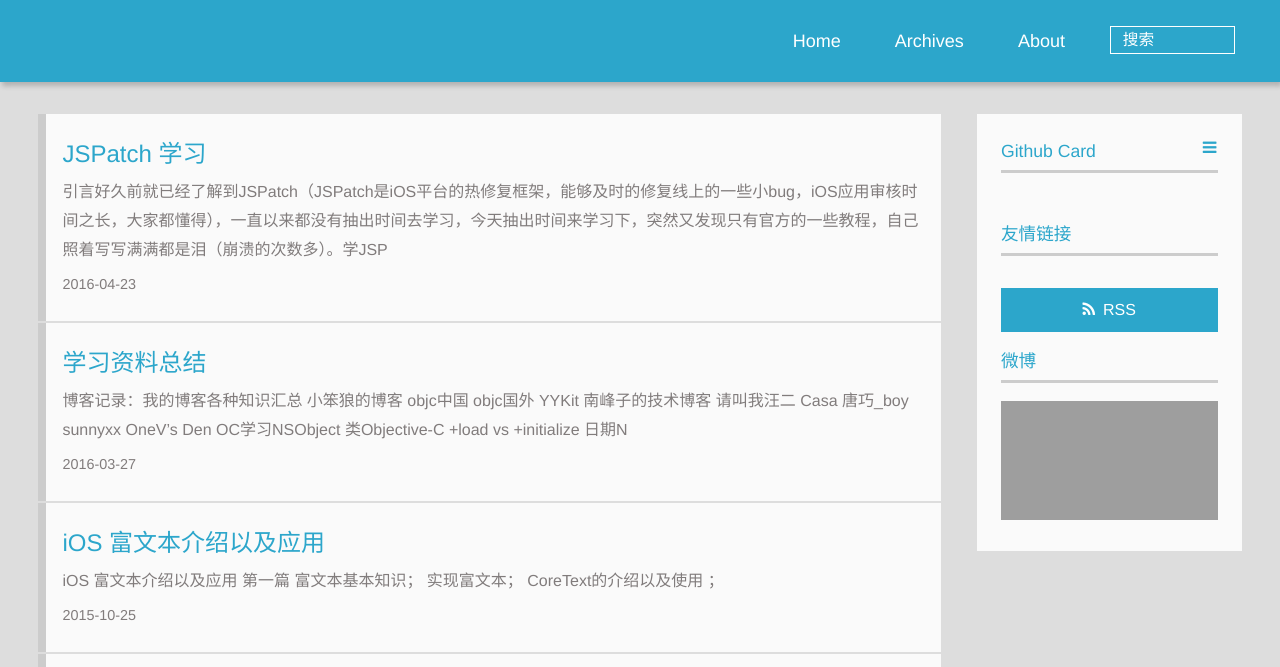
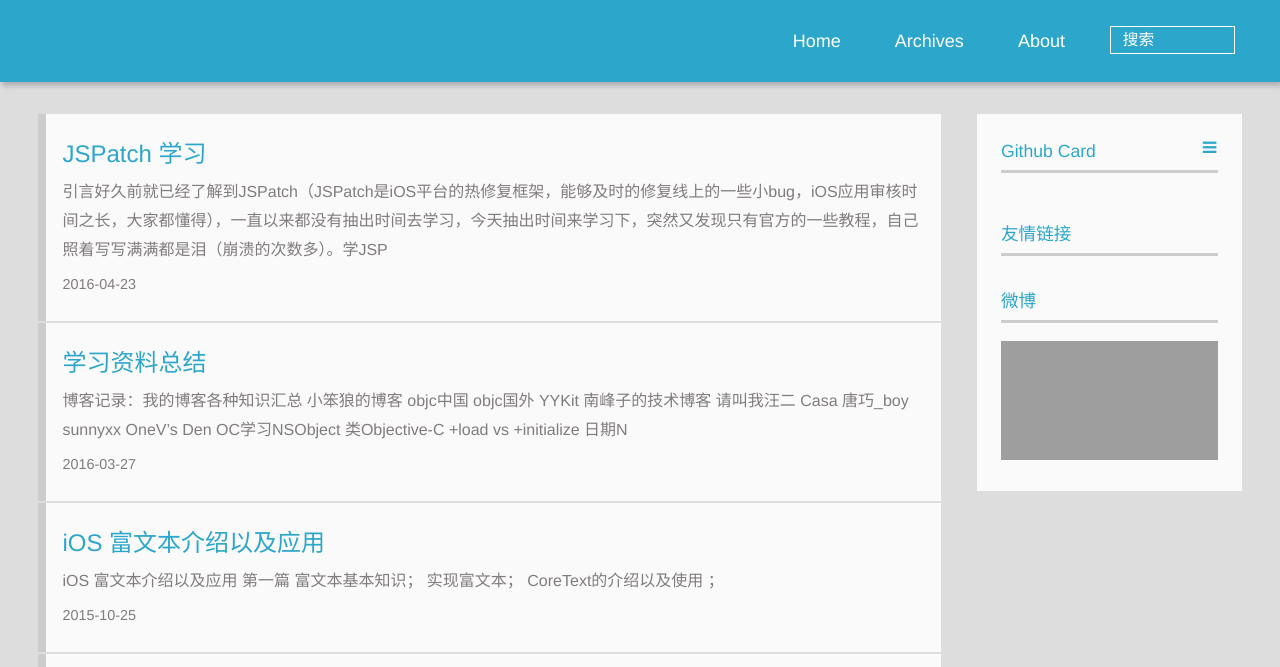
Before and after one commit to xiaerfei/xiaerfei.github.io, a plain HTML site: page index.html in a window 1280 px wide. Shown: the part 123-790 px from the top of the page. Drawn offline with Linux system fonts and the light colour scheme; grey boxes are pictures that could not be loaded; a script that the page names is missing.

Commit message:
Site updated: 2016-05-13 07:22:40

```diff
--- a/index.html
+++ b/index.html
@@ -193,13 +193,6 @@ CoreText的介绍以及使用 ；</p>
     </ul>
 </div>
 
-
-
-
-  <div class="rsspart">
-	<a href="/atom.xml" target="_blank" title="rss">RSS</a>
-</div>
-
   <div class="weiboshow">
   <p class="asidetitle">微博</p>
     <iframe width="100%" height="119" class="share_self"  frameborder="0" scrolling="no" src="http://widget.weibo.com/weiboshow/index.php?language=&width=0&height=119&fansRow=2&ptype=1&speed=0&skin=9&isTitle=1&noborder=1&isWeibo=0&isFans=0&uid=null&verifier=&dpc=1"></iframe>
```
Also changed, not shown: 2015/10/14/github-hexo/index.html (+0 -7 lines), 2015/10/25/attributed-word-height/index.html (+0 -7 lines), 2016/03/27/studytask/index.html (+0 -7 lines), 2016/04/23/JSPatch-stduy/index.html (+0 -7 lines).
